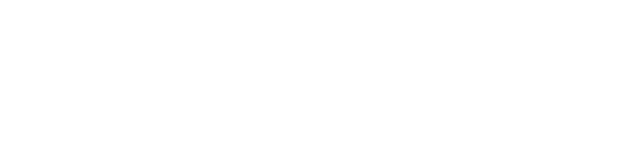
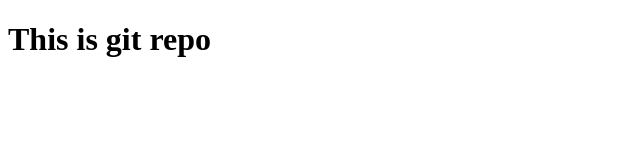
Before and after one commit to Pallavi60192/My-repo, a plain HTML site: page index.html in a window 1280 px wide. Shown: the whole page, without its empty margins (0-640 px from the left). Drawn offline with Linux system fonts and the light colour scheme.

Commit message:
This is a repo

```diff
--- a/index.html
+++ b/index.html
@@ -6,6 +6,6 @@
     <title>Document</title>
 </head>
 <body>
-
+    <h1>This is git repo</h1>
 </body>
 </html>
```
Also changed, not shown: 1 other file.
